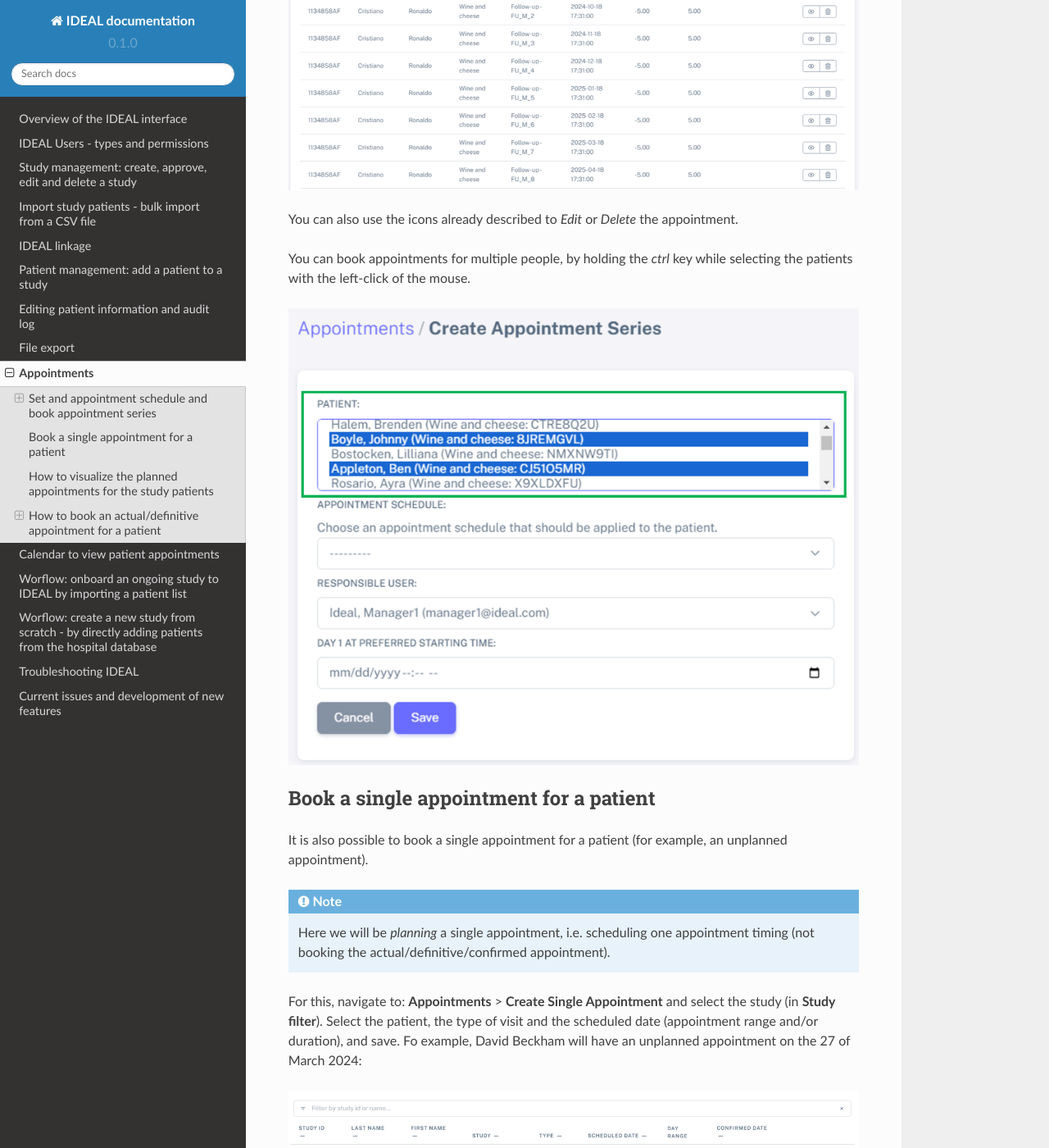
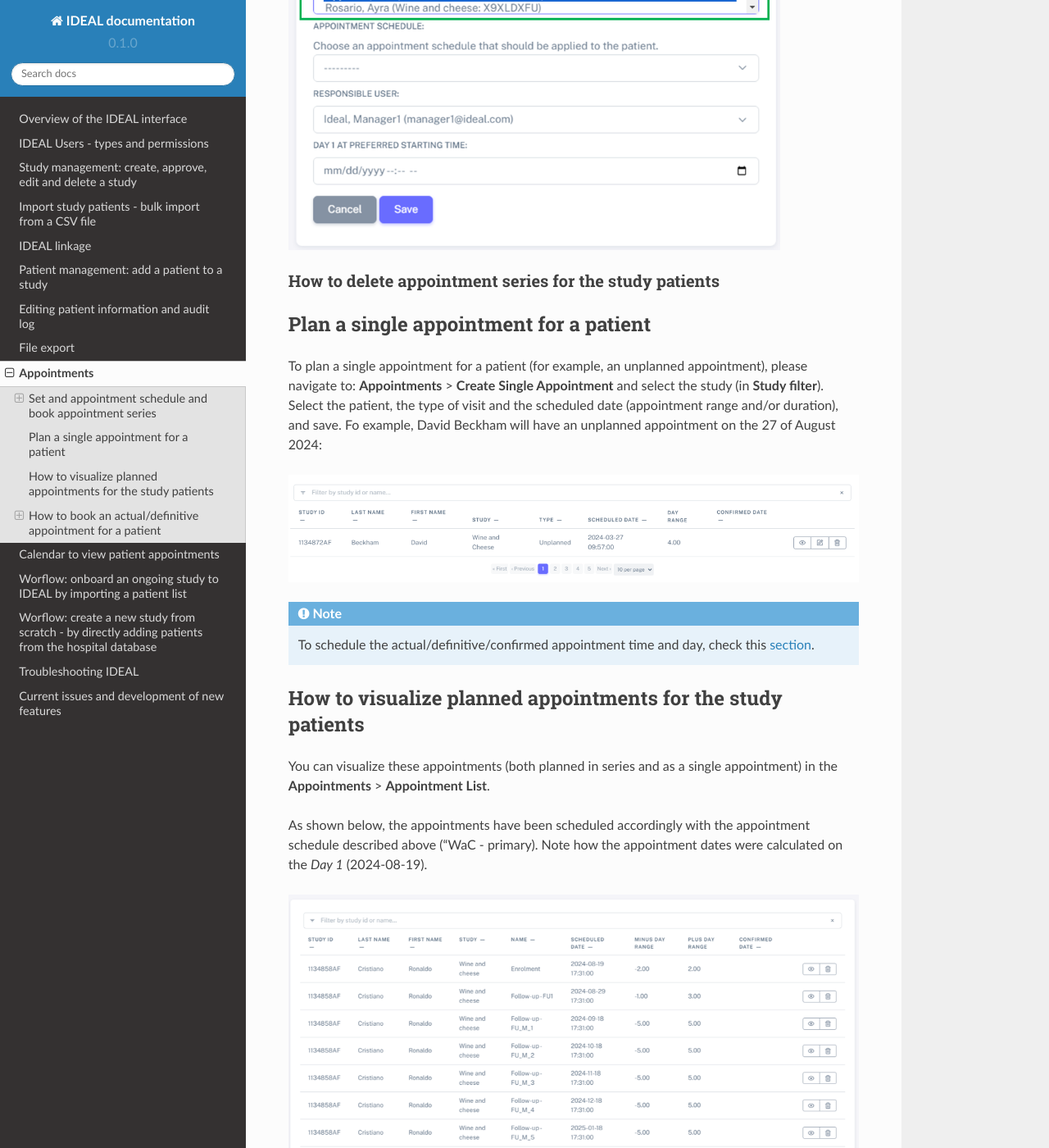
Before and after one commit to Nynuphar/IDEAL-doc, a Sphinx documentation site: the page built from docs/source/appointments.rst, in a window 1280 px wide and 1400 px high, scrolled down 4106 px. Shown: the whole window at 82% size. Built offline with Sphinx 7.4.7 and the Read the Docs theme 2.0.0, drawn with Linux system fonts in a browser that asks for light colours; some of the changed text lies outside the part shown.

Commit message:
Update appointments.rst

```diff
--- a/docs/source/appointments.rst
+++ b/docs/source/appointments.rst
@@ -80,41 +80,47 @@
 .. image:: AppSeries.png
   :width: 600
 
-You can then visualize these appointments in the **Appointments** > **Appointment List**. As shown below, the appointments have been scheduled accordingly with the appointment schedule described above ("WaC - primary). Note how the appointment dates were calculated on the *Day 1* (2024-08-19).
-
-.. image:: AppSeries2.png
-
-You can also use the icons already described to *Edit* or *Delete* the appointment.
+Plan an appointment series for multiple patients
+====================================================
 
 You can book appointments for multiple people, by holding the *ctrl* key while selecting the patients with the left-click of the mouse.
 
 .. image:: AppSeries3.png
+  :width: 600
 
 .. tip: when the *Patient* box is selected (see green rectangle highlighted in the previous figure), it is possible to search the patient by surname: just start typing the patient you want.
 
+
+How to delete appointment series for the study patients
+===========================================================
+
+
+
 .. _below:
 
-Book a single appointment for a patient
+Plan a single appointment for a patient
 *********************************************
 
-It is also possible to book a single appointment for a patient (for example, an unplanned appointment).
-
-.. note:: Here we will be *planning* a single appointment, i.e. scheduling one appointment timing (not booking the actual/definitive/confirmed appointment).
-
-For this, navigate to: **Appointments** > **Create Single Appointment** and select the study (in **Study filter**). Select the patient, the type of visit and the scheduled date (appointment range and/or duration), and save. Fo example, David Beckham will have an unplanned appointment on the 27 of March 2024:
+To plan a single appointment for a patient (for example, an unplanned appointment), please navigate to: **Appointments** > **Create Single Appointment** and select the study (in **Study filter**). Select the patient, the type of visit and the scheduled date (appointment range and/or duration), and save. Fo example, David Beckham will have an unplanned appointment on the 27 of August 2024:
 
 .. image:: AppSingle.png
 
-How to visualize the planned appointments for the study patients
+.. note:: To schedule the actual/definitive/confirmed appointment time and day, check this `section`_.
+
+.. _section:
+
+How to visualize planned appointments for the study patients
 *******************************************************************
 
-Please navigate to **Appointments** > **Appointments Lists**. Here you will have the list of all the appointments booked. You can see the appointments series for the patient *Cristiano Ronaldo* is shown.
+You can visualize these appointments (both planned in series and as a single appointment) in the **Appointments** > **Appointment List**.
+
+As shown below, the appointments have been scheduled accordingly with the appointment schedule described above ("WaC - primary). Note how the appointment dates were calculated on the *Day 1* (2024-08-19).
+
+.. image:: AppSeries2.png
+
+You can also use the icons already described to either *Edit* or *Delete* the appointment.
 
 This table can be sorted by *Study ID*, *Last name*, *First name*, *Study*, *Type*, *Scheduled date* and *Confirmed date*. For that, just click on the **-**, as shown below.
-
-.. image:: AppLists.png
-
-.. _section:
 
 How to book an actual/definitive appointment for a patient
 **************************************************************
```
